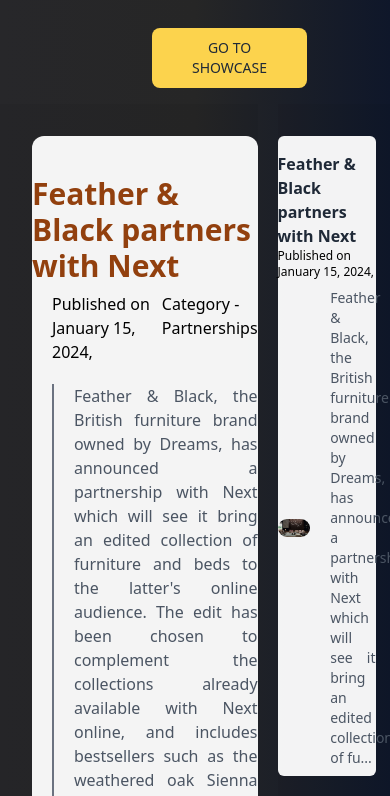
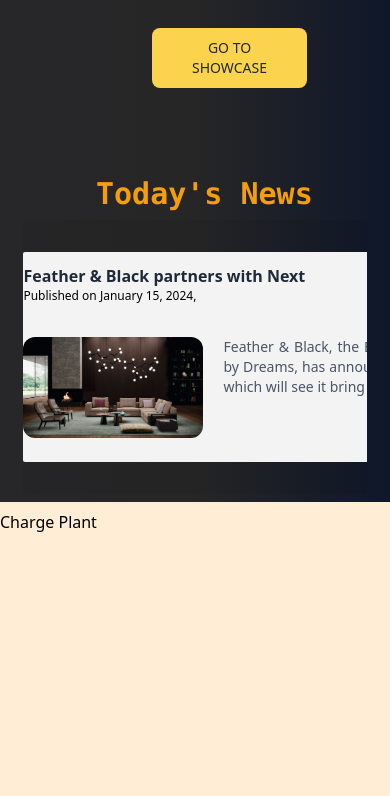
Before and after one commit to namke-dev/ThreeD-Catalog, a Next.js app: page /home in a window 390 px wide. Shown: the part 1340-2136 px from the top of the page. Built offline with nearby package versions, Linux system fonts and the light colour scheme.

Commit message:
add news layout

```diff
--- a/src/components/layouts/Navbar.jsx
+++ b/src/components/layouts/Navbar.jsx
@@ -54,7 +54,7 @@ function NavbartButton({ className, children, ...props }) {
       rounded-3xl
       font-medium
       text-sm
-      hover:bg-black/10
+      hover:bg-white/10
       hover:text-black
       hover:text-white/90
       transition-colors
--- a/src/components/layouts/NewsCart.jsx
+++ b/src/components/layouts/NewsCart.jsx
@@ -4,7 +4,7 @@ const NewsCard = ({ news, isExpanded }) => {
   return (
     <div
       className="bg-white/95 text-gray800
-      rounded-xl pt-10 pb-2 md:px-16 mb-4
+      rounded-sm pt-10 pb-2 md:px-16 mb-0
       max-w-[1200px]"
     >
       <h2 className="text-3xl font-bold mb-2 text-amber-800">{news.title}</h2>
--- a/src/components/layouts/NewsList.jsx
+++ b/src/components/layouts/NewsList.jsx
@@ -3,7 +3,7 @@ import NewsCard from "./NewsCart";
 
 const NewsList = ({ newsList, isExpanded }) => {
   return (
-    <div className="flex flex-col items-center justify-center gap-5">
+    <div className="flex flex-col items-center justify-center gap-1.5">
       {newsList.map((news) => (
         <NewsCard key={news.id} news={news} isExpanded={isExpanded} />
       ))}
--- a/src/components/layouts/ReviewNewsCart.jsx
+++ b/src/components/layouts/ReviewNewsCart.jsx
@@ -4,14 +4,19 @@ export default function ReviewNewsCart({ news }) {
   return (
     <div
       className="bg-white/95 text-gray800
-      rounded-md py-4 pb-2 md:px-8 mb-4
-      max-w-[1200px]"
+      rounded-sm py-3 pb-2 md:px-8 mb-0
+      max-w-[1200px]
+      max-h-[250px]
+      flex flex-col justify-between"
     >
-      <h2 className="text-md font-semibold text-gray-800">{news.title}</h2>
-      <div className="flex flex-row gap-2 font-thin text-xs mb-2">
-        <p>Published on {news.date}, </p>
+      <div>
+        <h2 className="text-md font-semibold text-gray-800">{news.title}</h2>
+        <div className="flex flex-row gap-2 font-thin text-xs mb-2">
+          <p>Published on {news.date}, </p>
+        </div>
       </div>
-      <div className="flex flex-row w-full">
+
+      <div className="flex flex-row w-full mb-4">
         <div className="flex items-center justify-center h-auto w-1/3">
           <img src={news.img_url} className="w-full h-auto rounded-xl"></img>
         </div>
--- a/src/components/layouts/ReviewNewsList.jsx
+++ b/src/components/layouts/ReviewNewsList.jsx
@@ -1,9 +1,12 @@
 import React from "react";
 import ReviewNewsCart from "./ReviewNewsCart";
 
-export default function ReviewNewsList({ newsList }) {
+export default function ReviewNewsList({ newsList, isHorizontal }) {
   return (
-    <div className="flex flex-col items-center justify-center gap-5">
+    <div
+      className={`gap-1.5 flex
+      ${isHorizontal ? "flex-row w-[6000px]" : "flex-col"}`}
+    >
       {newsList.map((news) => (
         <ReviewNewsCart key={news.id} news={news} />
       ))}
--- a/src/data/news_data.js
+++ b/src/data/news_data.js
@@ -51,7 +51,7 @@ export const news_data = [
     date: "April 5, 2024",
     publisher: "Art & Design Weekly",
     category: "Artistic Collaboration",
-    img_url: "/images/news1.jpg",
+    img_url: "/images/news2.jpg",
     summary: `In a creative collaboration that bridges art and design, local artists have joined forces with skilled furniture craftsmen to produce a one-of-a-kind collection. This fusion of artistic expression and functional design results in furniture pieces that are not just functional but also serve as captivating works of art in their own right.`,
     content: `In a creative collaboration that bridges art and design, local artists have joined forces with skilled furniture craftsmen to produce a one-of-a-kind collection. This fusion of artistic expression and functional design results in furniture pieces that are not just functional but also serve as captivating works of art in their own right.
 
--- a/src/pages/home.js
+++ b/src/pages/home.js
@@ -5,6 +5,8 @@ import HomePageCart from "@/components/layouts/HomePageCart";
 import NewsList from "@/components/layouts/NewsList";
 import { news_data } from "@/data/news_data";
 import ReviewNewsList from "@/components/layouts/ReviewNewsList";
+import Link from "next/link";
+import { FaAngleRight } from "react-icons/fa";
 
 export default function Home() {
   return (
@@ -19,13 +21,35 @@ export default function Home() {
       </HomePageCart> */}
 
       {/* New */}
-      <HomePageCart className="col-span-2 ">
-        <div className="flex flex-row gap-5">
-          <div className="w-2/3 py-8 pl-8 bg-black/5 relative ">
-            <NewsList newsList={news_data} isExpanded={false} />
-          </div>
-          <div className="w-1/3 py-8 pr-8 bg-black/5 relative ">
-            <ReviewNewsList newsList={news_data} />
+      <Link href={"/news"} className="flex flex-row mt-20 group w-auto">
+        <p
+          className="text-3xl
+           ml-24
+           text-amber-500 font-mono font-semibold"
+        >
+          Today's News
+        </p>
+        <FaAngleRight
+          className="mt-2 ml-2
+          text-amber-500
+          group-hover:translate-x-4 opacity-90 transition
+          scale-0 md:scale-100
+          text-2xl
+          md:group-hover:scale-125
+          md:group-hover:opacity-50
+          "
+        />
+      </Link>
+      <HomePageCart
+        className="col-span-2
+        flex justify-center"
+      >
+        <div
+          className="flex flex-row gap-1.5
+            max-w-[88%] overflow-x-scroll"
+        >
+          <div className="w-full py-8 pr-8 bg-black/5 relative">
+            <ReviewNewsList newsList={news_data} isHorizontal={true} />
           </div>
         </div>
       </HomePageCart>
--- a/src/pages/news.js
+++ b/src/pages/news.js
@@ -3,22 +3,29 @@ import Layout from "@/components/layouts/Layout";
 import NewsList from "@/components/layouts/NewsList";
 import { news_data } from "@/data/news_data";
 import ReviewNewsList from "@/components/layouts/ReviewNewsList";
+import HomePageCart from "@/components/layouts/HomePageCart";
 
 export default function News() {
   return (
     <Layout className="bg-gradient-to-r from-zinc-800 to-slate-800">
-      <img src="images/news-header.jpg" className="brightness-50" />
-      <h1 className="text-6xl font-bold mb-8 text-amber-500 font-serif ml-10 relative -top-[50vh] h-0 left-[32vw]">
+      <img src="images/news-header.jpg" className="brightness-50 opacity-70" />
+      <h1
+        className="text-6xl font-bold mb-8 text-amber-500 font-serif
+        w-[600px]
+        ml-10 relative -top-[47vh] h-0 left-[32vw]"
+      >
         LASTEST NEWS
       </h1>
-      <div className="flex flex-row gap-5">
-        <div className="w-2/3 py-8 pl-8 bg-black/5 relative -top-72">
-          <NewsList newsList={news_data} isExpanded={false} />
+      <HomePageCart className="col-span-2 max-w-[1400px] flex items-center mx-auto relative -top-60">
+        <div className="flex flex-row gap-1.5">
+          <div className="w-2/3 py-8 pl-8 bg-black/5 relative">
+            <NewsList newsList={news_data} isExpanded={false} />
+          </div>
+          <div className="w-1/3 py-8 pr-8 bg-black/5 relative ">
+            <ReviewNewsList newsList={news_data} />
+          </div>
         </div>
-        <div className="w-1/3 py-8 pr-8 bg-black/5 relative -top-72">
-          <ReviewNewsList newsList={news_data} />
-        </div>
-      </div>
+      </HomePageCart>
     </Layout>
   );
 }
```
